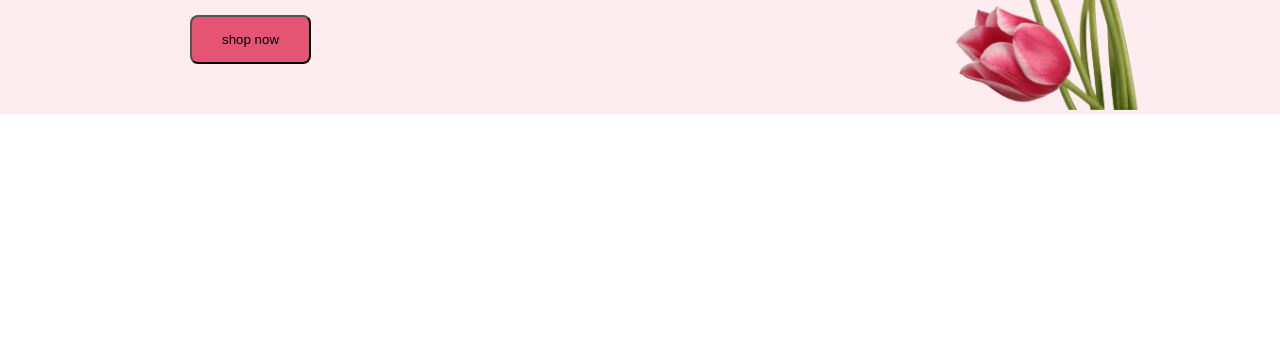
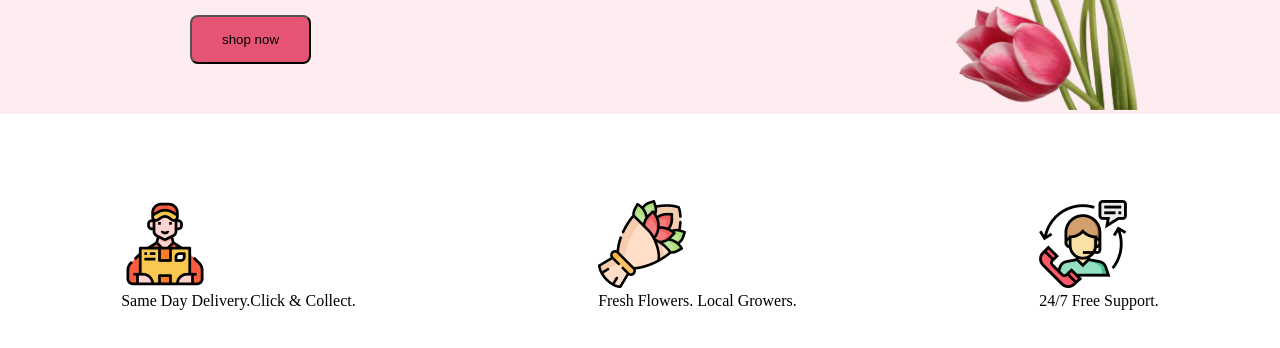
Before and after one commit to Barna12345/assignment-website, a plain HTML site: page index.html in a window 1280 px wide. Shown: the part 268-616 px from the top of the page. Drawn offline with Linux system fonts and the light colour scheme.

Commit message:
added second part

```diff
--- a/index.html
+++ b/index.html
@@ -26,7 +26,27 @@
             </div>
         </section>
     </main>
+    <br><br>
+    <div class="second-part">
+        <div class="picturs">
+            <div>
+                <img src="asset/images/Group 57.png" alt="">
+                <br>
+                <p>Same Day Delivery.Click & Collect.</p>
+            </div>
+            <div>
+                <img src="asset/images/Group 58.png" alt="">
+                <br>
+                <p>Fresh Flowers. Local Growers.</p>
+            </div>
+            <div>
+                <img src="asset/images/Group 59.png" alt="">
+                <br>
+                <p>24/7 Free Support.</p>
+            </div>
+        </div>
 
+    </div>
 
 
 
--- a/styles/shop.css
+++ b/styles/shop.css
@@ -37,3 +37,13 @@ gap: 10px;
 border-radius: 8px;
 background: #E55473;
 }
+.second-part{
+width: 100vw;
+height: 100%;
+}
+.picturs{
+
+    display: flex;
+    justify-content: space-around;
+    padding-top: 50px;
+}
```
